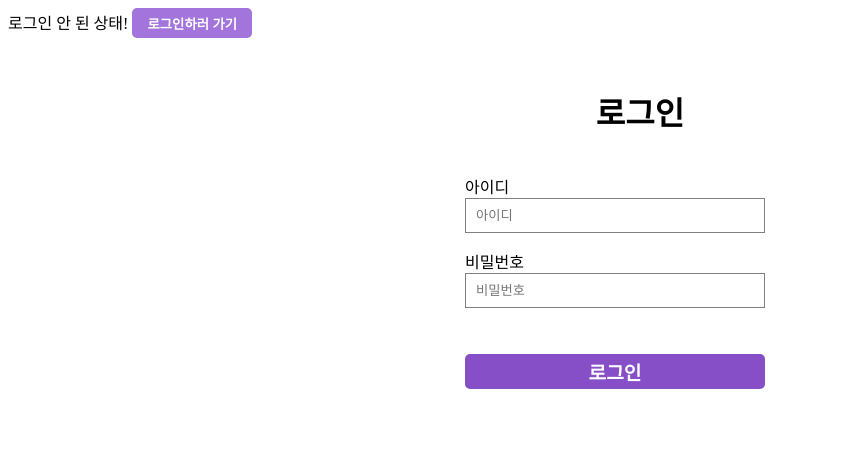
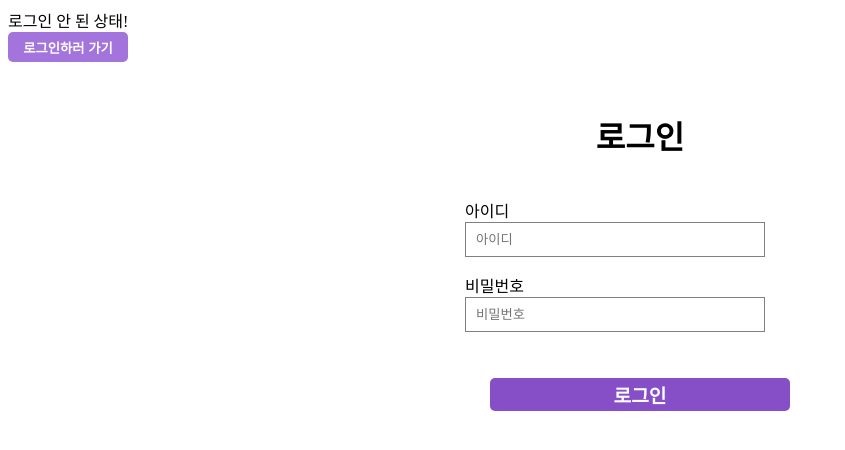
Before and after one commit to happyKale/react-start, a React (Create React App) app in the folder front-end/: page /signin in a window 1280 px wide. Shown: the top 450 px of the page, without its empty margins (0-845 px from the left). Built offline with nearby package versions, Linux system fonts and the light colour scheme.

Commit message:
Style: add default style

```diff
--- a/front-end/src/app/components/Button/Button.tsx
+++ b/front-end/src/app/components/Button/Button.tsx
@@ -40,7 +40,7 @@ function Button(props: ButtonProps) {
 
 Button.defaultProps = {
   width: "300px",
-  height: "35px",
+  height: "33px",
   margin: "0",
   padding: "0",
   boxSizing: "border-box",
@@ -51,6 +51,7 @@ Button.defaultProps = {
 };
 
 const StyledButton = styled.button<ButtonProps>`
+  display: block;
   &:hover {
     cursor: pointer;
   }
```
